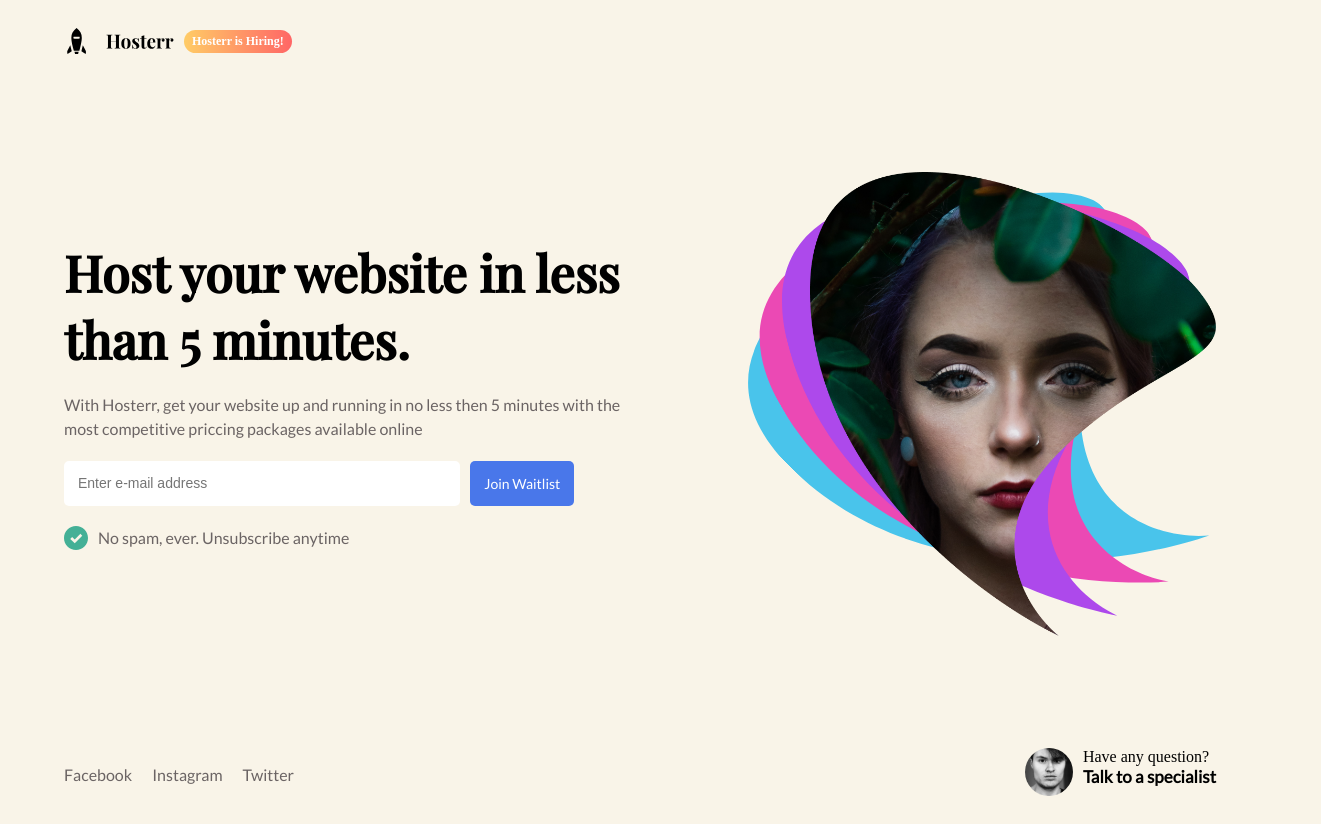
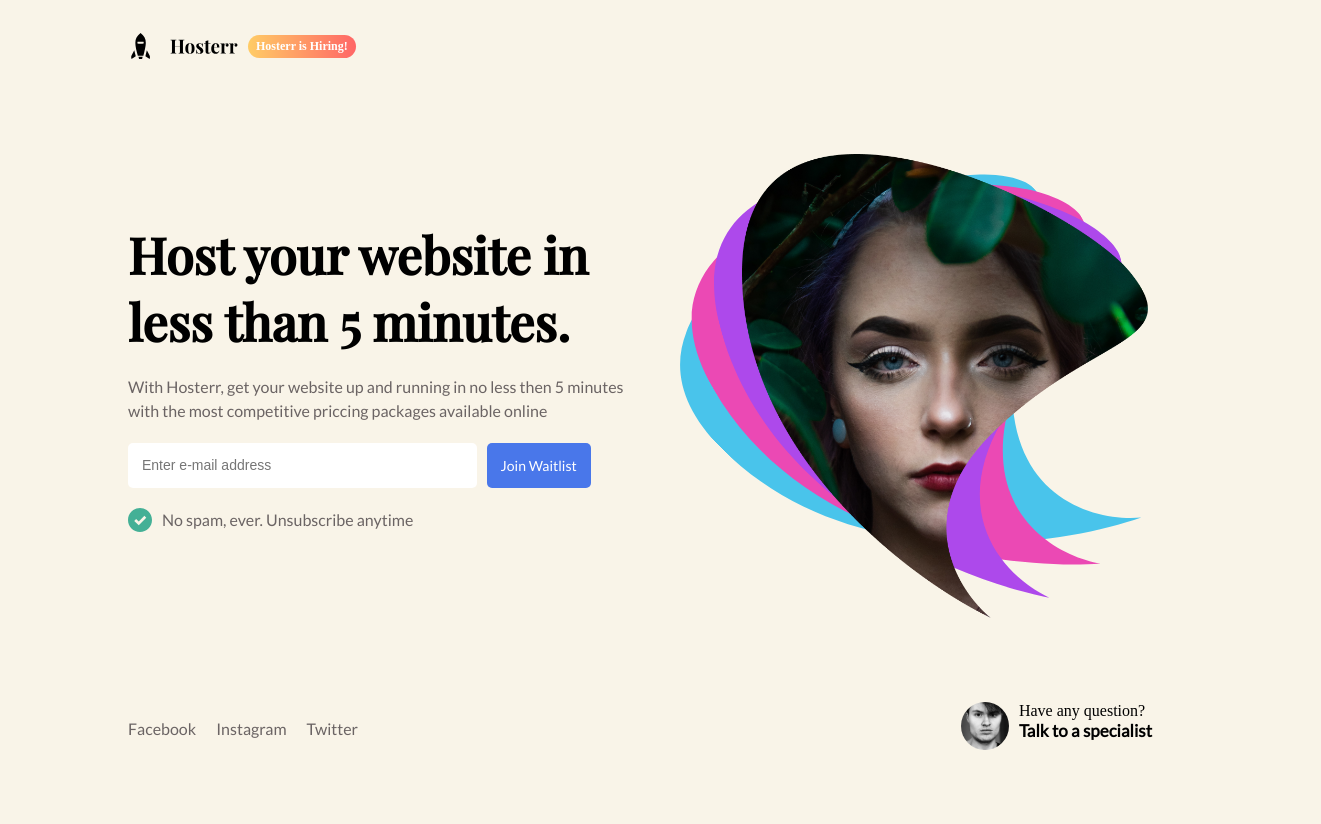
Before and after one commit to Satish9047/hosterr-landing, a React (Vite) app: page / in a window 1280 px wide. Shown: the whole page, 1321 px wide, since content can reach past the window. After the commit the page ends 800 px from the top, so only its background shows below. Built offline with nearby package versions, Linux system fonts and the light colour scheme.

Commit message:
px to remconverted + minor bug fixed

```diff
--- a/src/components/Footer/footer.scss
+++ b/src/components/Footer/footer.scss
@@ -1,7 +1,7 @@
 @import "../../App.scss";
 
 .footer {
-  padding: 0 10%;
+  padding: 0 5%;
   display: flex;
   flex-direction: column;
   justify-content: space-between;
@@ -11,6 +11,11 @@
 
   @include tablet {
     padding: 0 5%;
+    flex-direction: row;
+  }
+
+  @include desktop {
+    padding: 0 10%;
     flex-direction: row;
   }
 
@@ -24,7 +29,7 @@
       font-size: 1.4rem;
       text-decoration: none;
       font-family: $font-primary;
-      color: rgb(107, 100, 100);
+      color: $gray-color;
       &:hover {
         color: $button-color;
         transition: all 0.3s ease-in-out;
--- a/src/components/Header/header.scss
+++ b/src/components/Header/header.scss
@@ -2,15 +2,15 @@
 
 .header {
   margin: 6vh 0;
-  padding: 0 10%;
+  padding: 0 5%;
   display: flex;
   flex-direction: column;
   align-items: center;
   gap: 2rem;
-  @include tablet {
-    padding: 5%;
-  }
+
   @include desktop {
+    margin: 10vh 0;
+    padding: 0 10%;
     flex-direction: row;
     justify-content: space-between;
   }
@@ -31,7 +31,7 @@
     }
 
     p {
-      color: rgb(107, 100, 100);
+      color: $gray-color;
       font-family: $font-primary;
       font-size: 1.6rem;
       margin: 2rem 0;
@@ -43,7 +43,7 @@
       align-items: center;
       gap: 1rem;
       p {
-        color: rgb(107, 100, 100);
+        color: $gray-color;
         font-family: $font-primary;
         figure {
           display: flex;
@@ -65,30 +65,34 @@
   order: 1;
   display: flex;
   justify-content: center;
+  @include tablet {
+    margin: 8rem;
+  }
 
   @include desktop {
     height: 58vh;
     width: 50%;
     order: 2;
+    margin: 0.4rem;
   }
 
   &__figure {
     width: 100%;
     height: 100%;
     position: relative;
-    left: 10%;
+    left: 25%;
     @include tablet {
       left: 0;
       display: flex;
       justify-content: center;
       align-items: center;
-      width: 100%;
-      height: 100%;
+      // width: 100%;
+      // height: 100%;
     }
     @include desktop {
       justify-content: flex-end;
-      width: 100%;
-      height: 100%;
+      // width: 100%;
+      // height: 100%;
     }
   }
   #img1,
--- a/src/components/Navbar/Navbar.tsx
+++ b/src/components/Navbar/Navbar.tsx
@@ -18,7 +18,7 @@ const Navbar: React.FC = () => {
             </ul>
 
             <div className='navbar__div-btn'>
-                <button className='navbar__div-btn__sign-up'>Sign In</button>
+                <button className='navbar__div-btn__sign-up'>Sign in</button>
                 <button className='navbar__div-btn__wait-list'>Join Waitlist</button>
             </div>
 
--- a/src/components/Navbar/navbar.scss
+++ b/src/components/Navbar/navbar.scss
@@ -4,10 +4,13 @@
   flex-direction: row;
   justify-content: space-between;
   align-items: center;
-  padding: 0 10%;
+  padding: 0 5%;
 
   @include tablet {
     padding: 0 5%;
+  }
+  @include desktop {
+    padding: 0 10%;
   }
 
   &__div {
@@ -47,7 +50,8 @@
 
     li {
       cursor: pointer;
-
+      font-size: 1.4rem;
+      color: $gray-color;
       &:hover {
         color: $button-color;
         transition: all 0.3s ease-in-out;
@@ -58,7 +62,7 @@
       display: flex;
       flex-direction: row;
       list-style: none;
-      gap: 1rem;
+      gap: 3rem;
       font-family: $font-primary;
       font-size: 0.75rem;
     }
@@ -81,7 +85,7 @@
 
     &__wait-list {
       border: none;
-      padding: 1rem 2rem;
+      padding: 1.5rem 2rem;
       background-color: $button-color;
       color: $white-text;
       border-radius: 0.5rem;
--- a/src/styles/_variables.scss
+++ b/src/styles/_variables.scss
@@ -4,6 +4,7 @@ $background-color: #f9f4e8;
 $button-color: #4977ea;
 $black-text: #000000;
 $white-text: #ffffff;
+$gray-color: #6b6464;
 
 $fs-900: 3rem;
 $fs-700: 2rem;
```
